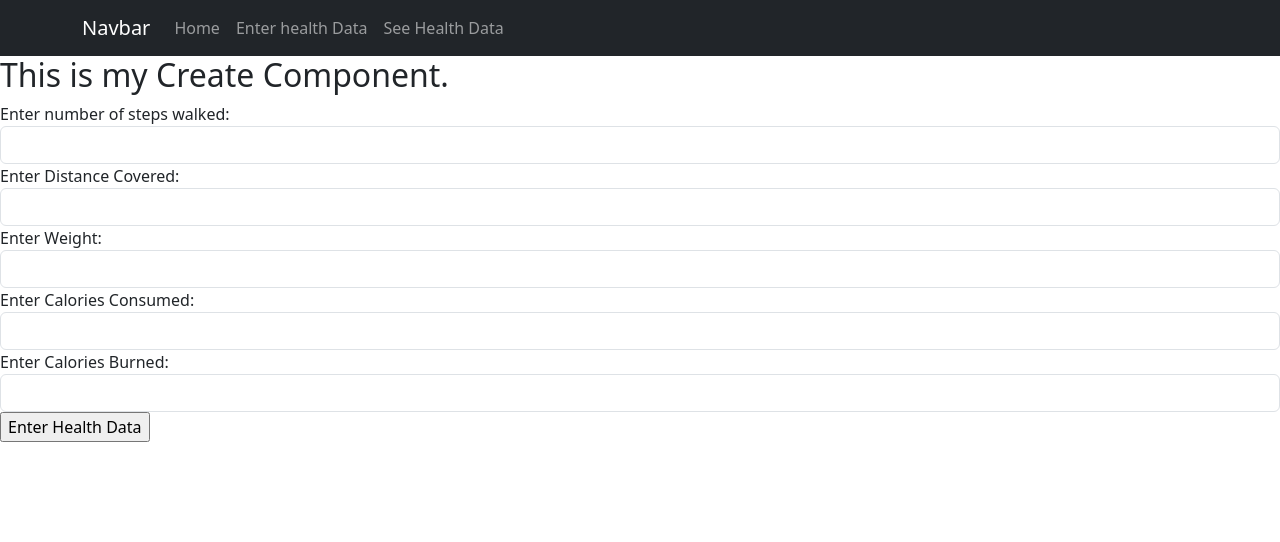
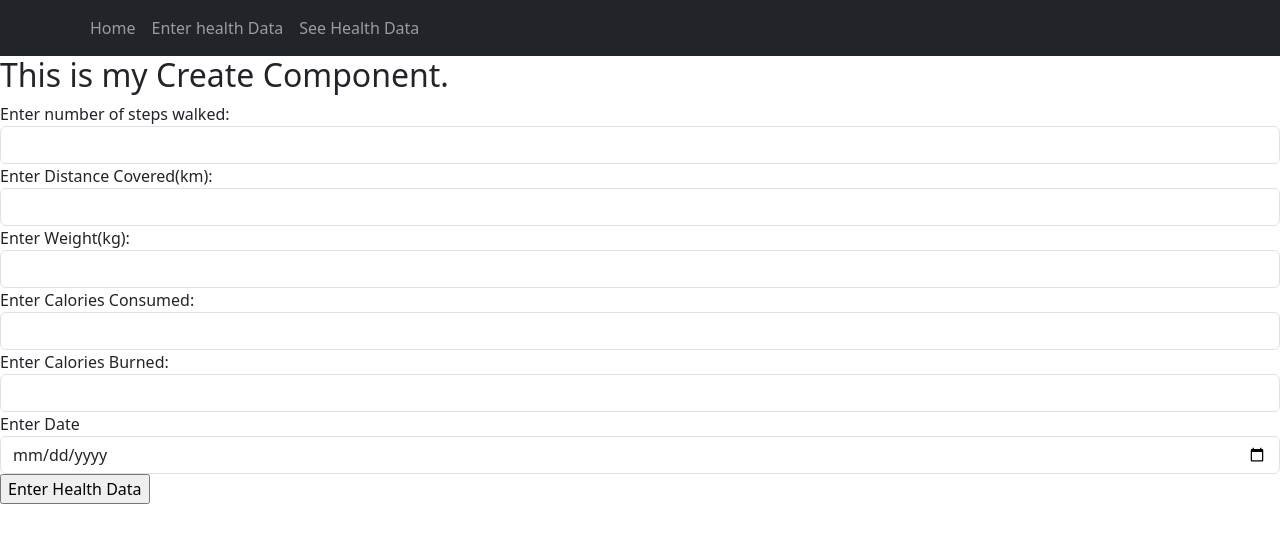
Before and after one commit to JosephShortt/DataRepProjectHealthTracker, a React (Create React App) app: page /addHealth in a window 1280 px wide. Shown: the top 542 px of the page. Built offline with nearby package versions, Linux system fonts and the light colour scheme.

Commit message:
Added some styling and date property to entries

```diff
--- a/src/components/CreateHealth.js
+++ b/src/components/CreateHealth.js
@@ -8,19 +8,21 @@ function AddHealthData() {
   const [weight, setWeight] = useState('');
   const [caloriesIn, setCaloriesIn] = useState('');
   const [caloriesOut, setCaloriesOut] = useState('');
+  const [date, setDate] = useState('');
 
 
 
   const handleSubmit = (e) => {
     e.preventDefault();
-    console.log(`Steps: ${steps}, Distance: ${distance}, Weight: ${weight}, CaloriesIn: ${caloriesIn}, CaloriesOut: ${caloriesOut}`);
+    console.log(`Steps: ${steps}, Distance: ${distance}, Weight: ${weight}, CaloriesIn: ${caloriesIn}, CaloriesOut: ${caloriesOut}, Date: ${date}`);
 
     const entry = {
       steps: steps,
       distance: distance,
       weight: weight,
       caloriesIn: caloriesIn,
-      caloriesOut: caloriesOut
+      caloriesOut: caloriesOut,
+      date: date
     };
 
     axios.post('http://localhost:4000/api/entries', entry)
@@ -42,7 +44,7 @@ function AddHealthData() {
         </div>
 
         <div className="form-group">
-          <label>Enter Distance Covered: </label>
+          <label>Enter Distance Covered(km): </label>
           <input type="text"
             className="form-control"
             value={distance}
@@ -51,7 +53,7 @@ function AddHealthData() {
         </div>
 
         <div className="form-group">
-          <label>Enter Weight: </label>
+          <label>Enter Weight(kg): </label>
           <input type="text"
             className="form-control"
             value={weight}
@@ -77,6 +79,15 @@ function AddHealthData() {
           />
         </div>
 
+        <div>
+        <label for="date">Enter Date</label>
+        <input class="form-control"
+          type="date"
+          value={date}
+          onChange={(e) => {setDate(e.target.value)}}
+        />
+        </div>
+
         <input type="submit" value="Enter Health Data" />
       </form>
     </div>
--- a/src/components/Entries.js
+++ b/src/components/Entries.js
@@ -1,11 +1,17 @@
 import EntryItem from "./EntryItem";
-const Entries = (props)=>{
-    // The map function iterates over each movie in 'myMovies' and returns a MovieItem component for each movie
-    return props.myEntries.map(
-        (entry)=>{
-            return <EntryItem myEntry={entry} key={entry.id}  Reload={props.ReloadData}/>
-        }
+import { Row, Col } from 'react-bootstrap'; // Import Bootstrap grid components
+
+const Entries = (props) => {
+    return (
+      <Row>
+        {props.myEntries.map((entry) => (
+          <Col md={4} key={entry._id} className="mb-4">
+            {/* Each column takes up 4/12 of the row, resulting in 3 columns per row */}
+            <EntryItem myEntry={entry} Reload={props.ReloadData} />
+          </Col>
+        ))}
+      </Row>
     );
-}
+  };
 //Exporting the movies component to be used in read.js
 export default Entries;
--- a/src/components/EntryItem.js
+++ b/src/components/EntryItem.js
@@ -26,18 +26,20 @@ function EntryItem(props) {
     <div>
       <Card>
         {/* Card header displays the movie title */}
-        <Card.Header>{props.myEntry.Steps}</Card.Header>
+        <Card.Header>Steps: {props.myEntry.steps}</Card.Header>
         {/* Card body displays the movies image and year */}
         <Card.Body>
           <blockquote className="blockquote mb-0">
-            <footer>{props.myEntry.distance}</footer>
-            <footer>{props.myEntry.weight}</footer>
-            <footer>{props.myEntry.caloriesOut}</footer>
-            <footer>{props.myEntry.caloriesIn}</footer>
+            <footer>Distance(km): {props.myEntry.distance}</footer>
+            <footer>Weight(kg): {props.myEntry.weight}</footer>
+            <footer>Calories Burned: {props.myEntry.caloriesOut}</footer>
+            <footer>Calories consumed: {props.myEntry.caloriesIn}</footer>
+            <footer>Date: : {props.myEntry.date}</footer>
+
           </blockquote>
         </Card.Body>
-        <Link to={"/update/" + props.myEntry._id} className="btn btn-primary">Update</Link>
-        <Button variant="danger" onClick={handleDelete}>Delete</Button>
+        <Link  to={"/update/" + props.myEntry._id} className="btn btn-success w-25">Update</Link>
+        <Button type="button"   className="btn btn-danger w-25" onClick={handleDelete}>Delete</Button>
       </Card>
     </div>
   );
--- a/src/components/Navbar.js
+++ b/src/components/Navbar.js
@@ -7,7 +7,6 @@ const NavigationBar = () => {
     return (
         <Navbar bg="dark" data-bs-theme="dark">
             <Container>
-                <Navbar.Brand href="/">Navbar</Navbar.Brand>
                 <Nav className="me-auto">
                     <Nav.Link href="/home">Home</Nav.Link>
                     <Nav.Link href="/addHealth">Enter health Data</Nav.Link>
--- a/src/components/ReadHealth.js
+++ b/src/components/ReadHealth.js
@@ -24,7 +24,6 @@ function ReadHealthData() {
 
     return (
       <div>
-        <h2>This is my Read Component.</h2>
         {/* Pass the fetched movies as a prop (myMovies) to the Movies component for rendering */}
         <Entries myEntries={data} ReloadData={Reload}/>
       </div>
--- a/src/components/update.js
+++ b/src/components/update.js
@@ -12,6 +12,8 @@ export default function Update(props) {
   const [weight, setWeight] = useState('');
   const [caloriesIn, setCaloriesIn] = useState('');
   const [caloriesOut, setCaloriesOut] = useState('');
+  const [date, setDate] = useState('');
+
   const navigate = useNavigate();
 
 useEffect(() => {
@@ -22,6 +24,7 @@ useEffect(() => {
             setWeight(response.data.weight);
             setCaloriesIn(response.data.caloriesIn);
             setCaloriesOut(response.data.caloriesOut);
+            setDate(response.data.date)
         })
         .catch((error) => {
             console.log(error);
@@ -30,7 +33,7 @@ useEffect(() => {
 
 const handleSubmit = (event) => {
     event.preventDefault();
-    const newEntry = { id, steps, distance, weight, caloriesIn,caloriesOut };
+    const newEntry = { id, steps, distance, weight, caloriesIn,caloriesOut,date };
     axios.put('http://localhost:4000/api/entry/' + id, newEntry)
         .then((res) => {
             console.log(res.data);
@@ -86,6 +89,15 @@ return (
         />
       </div>
 
+      <div>
+        <label for="startDate">Enter Date</label>
+        <input class="form-control"
+          type="date"
+          value={date}
+          onChange={(e) => {setDate(e.target.value)}}
+        />
+        </div>
+
       <input type="submit" value="Edit Health Data" />
     </form>
   </div>
```
Also changed, not shown: 1 other file (tests, documents, lock files or other folders).
